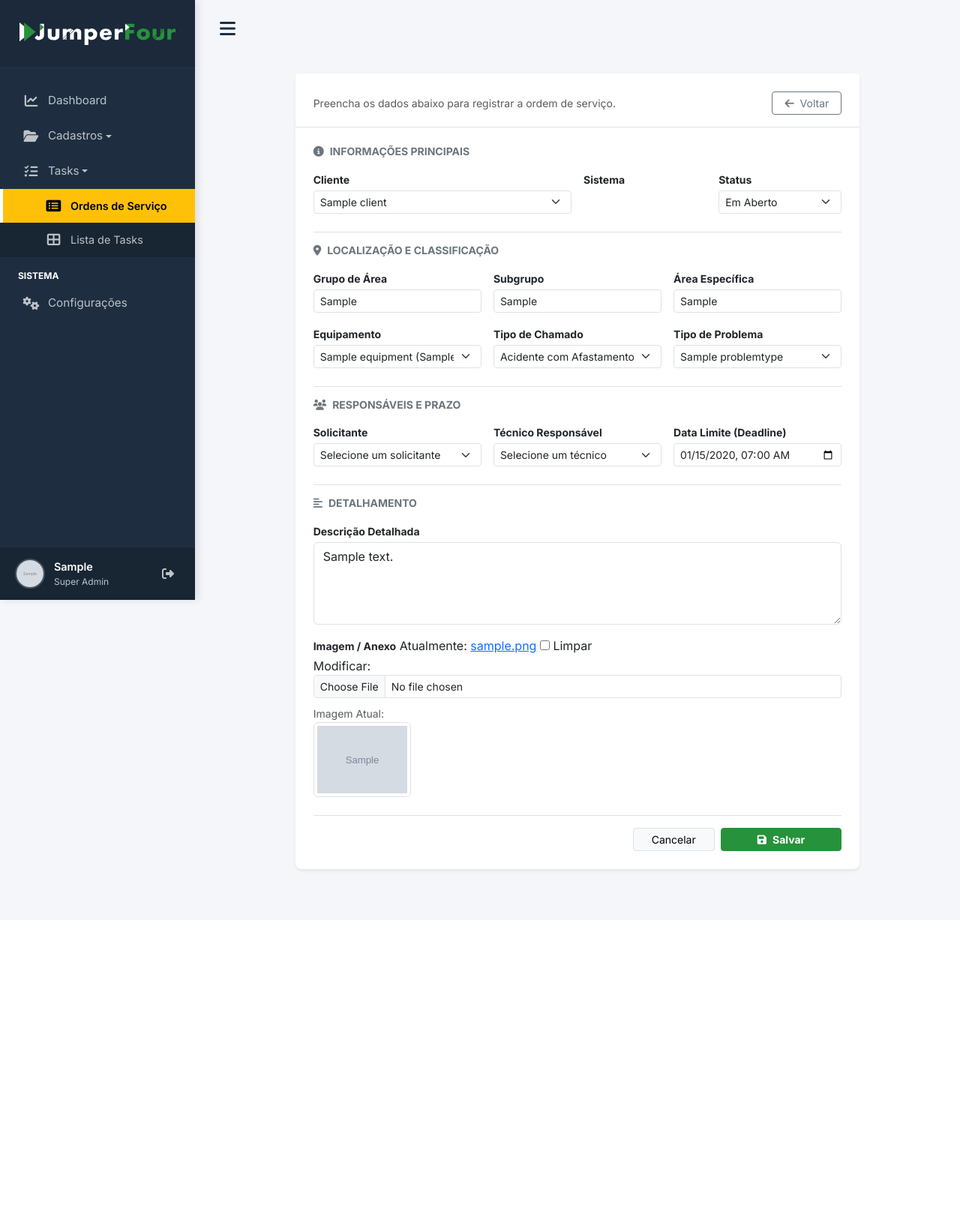
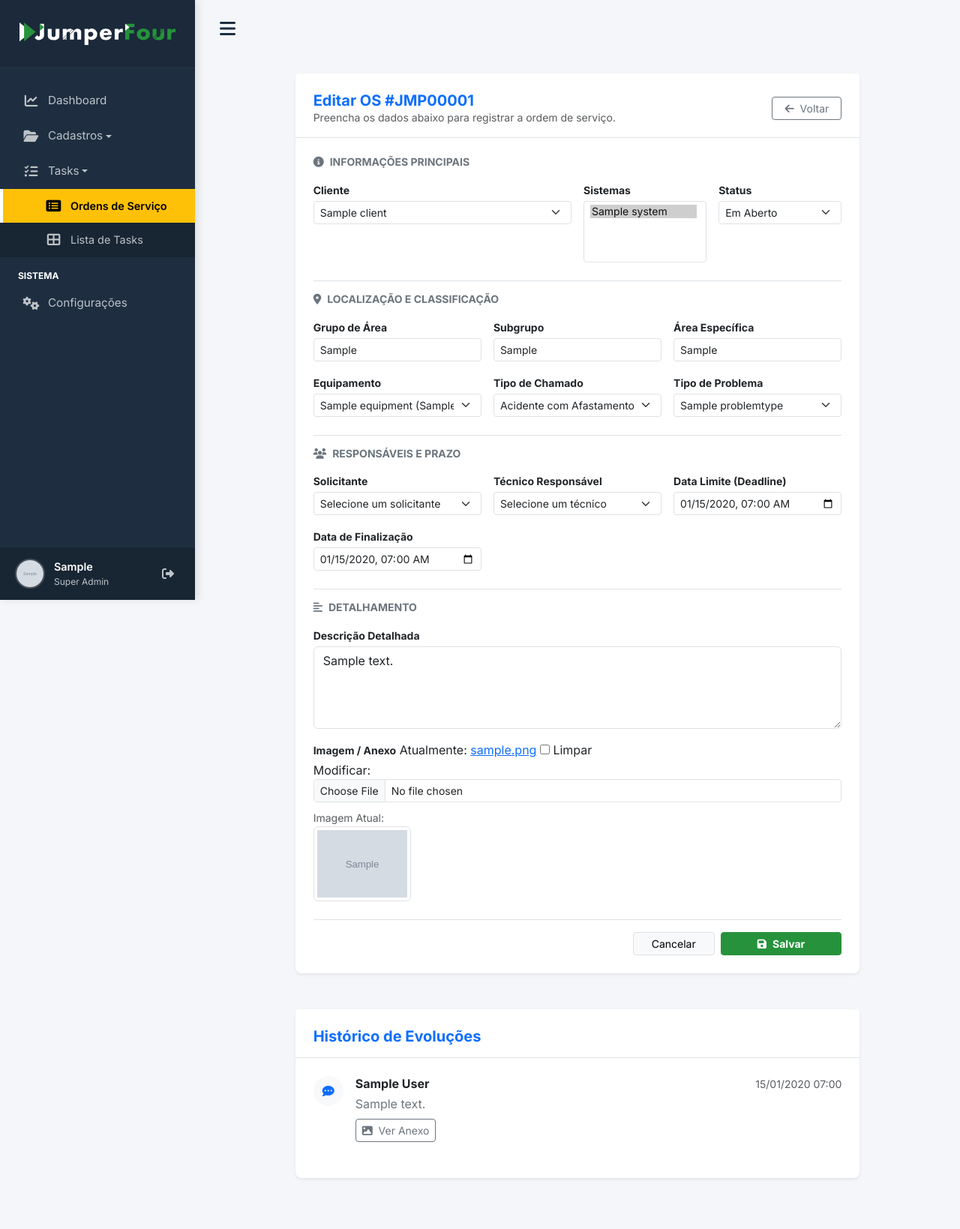
Before and after one commit to contatoevertonoliveira/os, a Django app: page /tickets/1/edit/ in a window 1280 px wide. Shown: the whole page at 75% size. Before the commit the page ends 1164 px from the top, so only its background shows below. Run offline with Django 5.2, Linux system fonts and the light colour scheme; a user stored in the database is signed in; tables that the repository leaves empty hold one stand-in row (values such as "Sample post"); grey boxes marked "Sample" are stand-in pictures; some libraries are stand-ins or nearby versions.

Commit message:
Ajustes necessarios

```diff
--- a/templates/tickets/ticket_form.html
+++ b/templates/tickets/ticket_form.html
@@ -32,9 +32,9 @@
                                     <div class="text-danger small">{{ form.client.errors }}</div>
                                 </div>
                                 <div class="col-md-3">
-                                    <label for="{{ form.system.id_for_label }}" class="form-label small fw-bold mb-1">Sistema</label>
-                                    {% render_field form.system class="form-select form-select-sm" %}
-                                    <div class="text-danger small">{{ form.system.errors }}</div>
+                                    <label for="{{ form.systems.id_for_label }}" class="form-label small fw-bold mb-1">Sistemas</label>
+                                    {% render_field form.systems class="form-select form-select-sm" %}
+                                    <div class="text-danger small">{{ form.systems.errors }}</div>
                                 </div>
                                 <div class="col-md-3">
                                     <label for="{{ form.status.id_for_label }}" class="form-label small fw-bold mb-1">Status</label>
@@ -148,7 +148,7 @@
                         </div>
 
                         <div class="d-flex justify-content-end gap-2 mt-4 pt-3 border-top">
-                            <a href="{% url 'ticket_list' %}" class="btn btn-light border px-4 btn-sm">Cancelar</a>
+                            <a href="{{ back_url }}" class="btn btn-light border px-4 btn-sm">Cancelar</a>
                             <button type="submit" class="btn btn-primary-custom px-5 btn-sm fw-bold">
                                 <i class="fas fa-save me-2"></i>Salvar
                             </button>
--- a/tickets/forms.py
+++ b/tickets/forms.py
@@ -135,7 +135,7 @@
             'start_date': forms.DateTimeInput(attrs={'type': 'datetime-local'}, format='%Y-%m-%dT%H:%M'),
             'deadline': forms.DateTimeInput(attrs={'type': 'datetime-local'}, format='%Y-%m-%dT%H:%M'),
             'estimated_time': forms.TextInput(attrs={'placeholder': 'HH:MM:SS ou DD HH:MM:SS'}),
-            'systems': forms.CheckboxSelectMultiple(attrs={'class': 'form-check-input system-switch'}),
+            'systems': forms.SelectMultiple(attrs={'class': 'form-select', 'size': '4'}),
         }
 
     def __init__(self, *args, **kwargs):
@@ -151,7 +151,7 @@
             'start_date': forms.DateTimeInput(attrs={'type': 'datetime-local'}, format='%Y-%m-%dT%H:%M'),
             'deadline': forms.DateTimeInput(attrs={'type': 'datetime-local'}, format='%Y-%m-%dT%H:%M'),
             'estimated_time': forms.TextInput(attrs={'placeholder': 'HH:MM:SS ou DD HH:MM:SS'}),
-            'systems': forms.CheckboxSelectMultiple(attrs={'class': 'form-check-input system-switch'}),
+            'systems': forms.SelectMultiple(attrs={'class': 'form-select', 'size': '4'}),
             'finished_at': forms.DateTimeInput(
                 attrs={'type': 'datetime-local'},
                 format='%Y-%m-%dT%H:%M'
--- a/tickets/views.py
+++ b/tickets/views.py
@@ -72,9 +72,20 @@
     context_object_name = 'tickets'
     ordering = ['-created_at']
 
+    def get_context_data(self, **kwargs):
+        context = super().get_context_data(**kwargs)
+        # Passa URLs de retorno para templates que possam ser reutilizados
+        return context
+
 class TicketDetailView(LoginRequiredMixin, DetailView):
     model = Ticket
     template_name = 'tickets/ticket_detail.html'
+    context_object_name = 'ticket'
+
+    def get_context_data(self, **kwargs):
+        context = super().get_context_data(**kwargs)
+        context['back_url'] = reverse_lazy('ticket_list')
+        return context
 
 class TicketCreateView(LoginRequiredMixin, SuccessMessageMixin, CreateView):
     model = Ticket
@@ -83,17 +94,35 @@
     success_url = reverse_lazy('ticket_list')
     success_message = "Ordem de Serviço criada com sucesso!"
 
+    def get_context_data(self, **kwargs):
+        context = super().get_context_data(**kwargs)
+        context['title'] = "Nova Ordem de Serviço"
+        context['back_url'] = reverse_lazy('ticket_list')
+        return context
+
 class TicketUpdateView(LoginRequiredMixin, SuccessMessageMixin, UpdateView):
     model = Ticket
-    form_class = TicketForm
+    form_class = TicketUpdateForm
     template_name = 'tickets/ticket_form.html'
     success_url = reverse_lazy('ticket_list')
     success_message = "Ordem de Serviço atualizada com sucesso!"
+
+    def get_context_data(self, **kwargs):
+        context = super().get_context_data(**kwargs)
+        context['title'] = f"Editar OS #{self.object.formatted_id}"
+        context['back_url'] = reverse_lazy('ticket_list')
+        context['updates'] = self.object.updates.all()
+        return context
 
 class TicketDeleteView(LoginRequiredMixin, DeleteView):
     model = Ticket
     template_name = 'ticket_confirm_delete.html'
     success_url = reverse_lazy('ticket_list')
+
+    def get_context_data(self, **kwargs):
+        context = super().get_context_data(**kwargs)
+        context['back_url'] = reverse_lazy('ticket_list')
+        return context
 
     def form_valid(self, form):
         messages.success(self.request, "Ordem de Serviço excluída com sucesso!")
@@ -109,22 +138,41 @@
     template_name = 'cadastros/client_list.html'
     context_object_name = 'clients'
 
-class ClientCreateView(LoginRequiredMixin, CreateView):
+class ClientCreateView(LoginRequiredMixin, SuccessMessageMixin, CreateView):
     model = Client
     form_class = ClientForm
     template_name = 'cadastros/client_form.html'
     success_url = reverse_lazy('client_list')
+    success_message = "Cliente cadastrado com sucesso!"
 
-class ClientUpdateView(LoginRequiredMixin, UpdateView):
+    def get_context_data(self, **kwargs):
+        context = super().get_context_data(**kwargs)
+        context['title'] = "Novo Cliente"
+        context['back_url'] = reverse_lazy('client_list')
+        return context
+
+class ClientUpdateView(LoginRequiredMixin, SuccessMessageMixin, UpdateView):
     model = Client
     form_class = ClientForm
     template_name = 'cadastros/client_form.html'
     success_url = reverse_lazy('client_list')
+    success_message = "Cliente atualizado com sucesso!"
+
+    def get_context_data(self, **kwargs):
+        context = super().get_context_data(**kwargs)
+        context['title'] = f"Editar Cliente: {self.object.name}"
+        context['back_url'] = reverse_lazy('client_list')
+        return context
 
 class ClientDeleteView(LoginRequiredMixin, DeleteView):
     model = Client
     template_name = 'cadastros/generic_confirm_delete.html'
     success_url = reverse_lazy('client_list')
+
+    def get_context_data(self, **kwargs):
+        context = super().get_context_data(**kwargs)
+        context['back_url'] = reverse_lazy('client_list')
+        return context
 
 # Equipment Views
 class EquipmentListView(LoginRequiredMixin, ListView):
@@ -132,22 +180,41 @@
     template_name = 'cadastros/equipment_list.html'
     context_object_name = 'equipments'
 
-class EquipmentCreateView(LoginRequiredMixin, CreateView):
+class EquipmentCreateView(LoginRequiredMixin, SuccessMessageMixin, CreateView):
     model = Equipment
     fields = '__all__'
     template_name = 'cadastros/equipment_form.html'
     success_url = reverse_lazy('equipment_list')
+    success_message = "Equipamento cadastrado com sucesso!"
 
-class EquipmentUpdateView(LoginRequiredMixin, UpdateView):
+    def get_context_data(self, **kwargs):
+        context = super().get_context_data(**kwargs)
+        context['title'] = "Novo Equipamento"
+        context['back_url'] = reverse_lazy('equipment_list')
+        return context
+
+class EquipmentUpdateView(LoginRequiredMixin, SuccessMessageMixin, UpdateView):
     model = Equipment
     fields = '__all__'
     template_name = 'cadastros/equipment_form.html'
     success_url = reverse_lazy('equipment_list')
+    success_message = "Equipamento atualizado com sucesso!"
+
+    def get_context_data(self, **kwargs):
+        context = super().get_context_data(**kwargs)
+        context['title'] = f"Editar Equipamento: {self.object.name}"
+        context['back_url'] = reverse_lazy('equipment_list')
+        return context
 
 class EquipmentDeleteView(LoginRequiredMixin, DeleteView):
     model = Equipment
     template_name = 'cadastros/generic_confirm_delete.html'
     success_url = reverse_lazy('equipment_list')
+
+    def get_context_data(self, **kwargs):
+        context = super().get_context_data(**kwargs)
+        context['back_url'] = reverse_lazy('equipment_list')
+        return context
 
 # OrderType Views
 class OrderTypeListView(LoginRequiredMixin, ListView):
@@ -155,22 +222,41 @@
     template_name = 'cadastros/ordertype_list.html'
     context_object_name = 'ordertypes'
 
-class OrderTypeCreateView(LoginRequiredMixin, CreateView):
+class OrderTypeCreateView(LoginRequiredMixin, SuccessMessageMixin, CreateView):
     model = OrderType
     fields = '__all__'
     template_name = 'cadastros/simple_form.html'
     success_url = reverse_lazy('ordertype_list')
+    success_message = "Tipo de Ordem cadastrado com sucesso!"
 
-class OrderTypeUpdateView(LoginRequiredMixin, UpdateView):
+    def get_context_data(self, **kwargs):
+        context = super().get_context_data(**kwargs)
+        context['title'] = "Novo Tipo de Ordem"
+        context['back_url'] = reverse_lazy('ordertype_list')
+        return context
+
+class OrderTypeUpdateView(LoginRequiredMixin, SuccessMessageMixin, UpdateView):
     model = OrderType
     fields = '__all__'
     template_name = 'cadastros/simple_form.html'
     success_url = reverse_lazy('ordertype_list')
+    success_message = "Tipo de Ordem atualizado com sucesso!"
+
+    def get_context_data(self, **kwargs):
+        context = super().get_context_data(**kwargs)
+        context['title'] = f"Editar Tipo de Ordem: {self.object.name}"
+        context['back_url'] = reverse_lazy('ordertype_list')
+        return context
 
 class OrderTypeDeleteView(LoginRequiredMixin, DeleteView):
     model = OrderType
     template_name = 'cadastros/generic_confirm_delete.html'
     success_url = reverse_lazy('ordertype_list')
+
+    def get_context_data(self, **kwargs):
+        context = super().get_context_data(**kwargs)
+        context['back_url'] = reverse_lazy('ordertype_list')
+        return context
 
 # ProblemType Views
 class ProblemTypeListView(LoginRequiredMixin, ListView):
@@ -178,22 +264,41 @@
     template_name = 'cadastros/problemtype_list.html'
     context_object_name = 'problemtypes'
 
-class ProblemTypeCreateView(LoginRequiredMixin, CreateView):
+class ProblemTypeCreateView(LoginRequiredMixin, SuccessMessageMixin, CreateView):
     model = ProblemType
     fields = '__all__'
     template_name = 'cadastros/simple_form.html'
     success_url = reverse_lazy('problemtype_list')
+    success_message = "Tipo de Problema cadastrado com sucesso!"
 
-class ProblemTypeUpdateView(LoginRequiredMixin, UpdateView):
+    def get_context_data(self, **kwargs):
+        context = super().get_context_data(**kwargs)
+        context['title'] = "Novo Tipo de Problema"
+        context['back_url'] = reverse_lazy('problemtype_list')
+        return context
+
+class ProblemTypeUpdateView(LoginRequiredMixin, SuccessMessageMixin, UpdateView):
     model = ProblemType
     fields = '__all__'
     template_name = 'cadastros/simple_form.html'
     success_url = reverse_lazy('problemtype_list')
+    success_message = "Tipo de Problema atualizado com sucesso!"
+
+    def get_context_data(self, **kwargs):
+        context = super().get_context_data(**kwargs)
+        context['title'] = f"Editar Tipo de Problema: {self.object.name}"
+        context['back_url'] = reverse_lazy('problemtype_list')
+        return context
 
 class ProblemTypeDeleteView(LoginRequiredMixin, DeleteView):
     model = ProblemType
     template_name = 'cadastros/generic_confirm_delete.html'
     success_url = reverse_lazy('problemtype_list')
+
+    def get_context_data(self, **kwargs):
+        context = super().get_context_data(**kwargs)
+        context['back_url'] = reverse_lazy('problemtype_list')
+        return context
 
 # Technician Views
 class TechnicianListView(LoginRequiredMixin, ListView):
@@ -211,6 +316,12 @@
     success_url = reverse_lazy('technician_list')
     success_message = "Técnico cadastrado com sucesso!"
 
+    def get_context_data(self, **kwargs):
+        context = super().get_context_data(**kwargs)
+        context['title'] = "Novo Técnico"
+        context['back_url'] = reverse_lazy('technician_list')
+        return context
+
 class TechnicianUpdateView(LoginRequiredMixin, SuccessMessageMixin, UpdateView):
     model = User
     form_class = TechnicianForm
@@ -218,10 +329,21 @@
     success_url = reverse_lazy('technician_list')
     success_message = "Técnico atualizado com sucesso!"
 
+    def get_context_data(self, **kwargs):
+        context = super().get_context_data(**kwargs)
+        context['title'] = f"Editar Técnico: {self.object.first_name}"
+        context['back_url'] = reverse_lazy('technician_list')
+        return context
+
 class TechnicianDeleteView(LoginRequiredMixin, DeleteView):
     model = User
     template_name = 'cadastros/generic_confirm_delete.html'
     success_url = reverse_lazy('technician_list')
+
+    def get_context_data(self, **kwargs):
+        context = super().get_context_data(**kwargs)
+        context['back_url'] = reverse_lazy('technician_list')
+        return context
 
     def form_valid(self, form):
         messages.success(self.request, "Técnico excluído com sucesso!")
@@ -233,22 +355,41 @@
     template_name = 'cadastros/system_list.html'
     context_object_name = 'systems'
 
-class SystemCreateView(LoginRequiredMixin, CreateView):
+class SystemCreateView(LoginRequiredMixin, SuccessMessageMixin, CreateView):
     model = System
     fields = '__all__'
     template_name = 'cadastros/system_form.html'
     success_url = reverse_lazy('system_list')
+    success_message = "Sistema cadastrado com sucesso!"
 
-class SystemUpdateView(LoginRequiredMixin, UpdateView):
+    def get_context_data(self, **kwargs):
+        context = super().get_context_data(**kwargs)
+        context['title'] = "Novo Sistema"
+        context['back_url'] = reverse_lazy('system_list')
+        return context
+
+class SystemUpdateView(LoginRequiredMixin, SuccessMessageMixin, UpdateView):
     model = System
     fields = '__all__'
     template_name = 'cadastros/system_form.html'
     success_url = reverse_lazy('system_list')
+    success_message = "Sistema atualizado com sucesso!"
+
+    def get_context_data(self, **kwargs):
+        context = super().get_context_data(**kwargs)
+        context['title'] = f"Editar Sistema: {self.object.name}"
+        context['back_url'] = reverse_lazy('system_list')
+        return context
 
 class SystemDeleteView(LoginRequiredMixin, DeleteView):
     model = System
     template_name = 'cadastros/generic_confirm_delete.html'
     success_url = reverse_lazy('system_list')
+
+    def get_context_data(self, **kwargs):
+        context = super().get_context_data(**kwargs)
+        context['back_url'] = reverse_lazy('system_list')
+        return context
 
 # Profile & Settings
 class ProfileView(LoginRequiredMixin, DetailView):
@@ -260,14 +401,22 @@
             return self.request.user.profile
         return None
 
-class SettingsView(LoginRequiredMixin, TemplateView):
+class SettingsView(LoginRequiredMixin, SuccessMessageMixin, UpdateView):
     template_name = 'settings.html'
+    form_class = SystemSettingsForm
+    success_url = reverse_lazy('settings')
+    success_message = "Configurações atualizadas com sucesso!"
+
+    def get_object(self, queryset=None):
+        obj, created = SystemSettings.objects.get_or_create(pk=1)
+        return obj
 
 # Tasks
 class TaskListView(LoginRequiredMixin, ListView):
-    model = Ticket # Placeholder
+    model = Ticket
     template_name = 'tasks/task_list.html'
-    context_object_name = 'tasks'
+    context_object_name = 'tickets'  # Corrigido para corresponder ao template que usa 'tickets'
+    ordering = ['client__name']  # Ordenação necessária para o regroup no template
 
 class TaskFavoriteView(LoginRequiredMixin, View):
     def post(self, request, pk):
```
